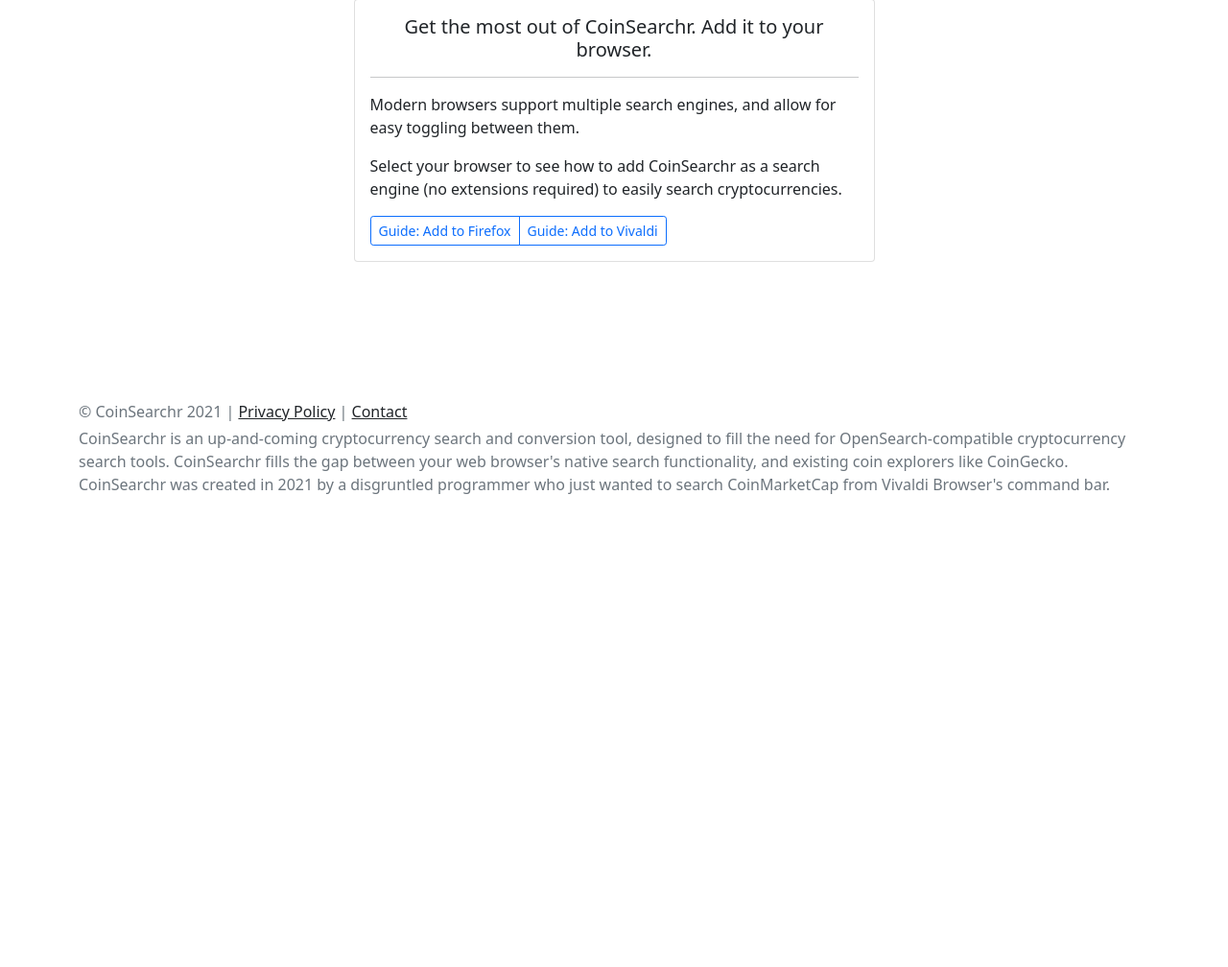
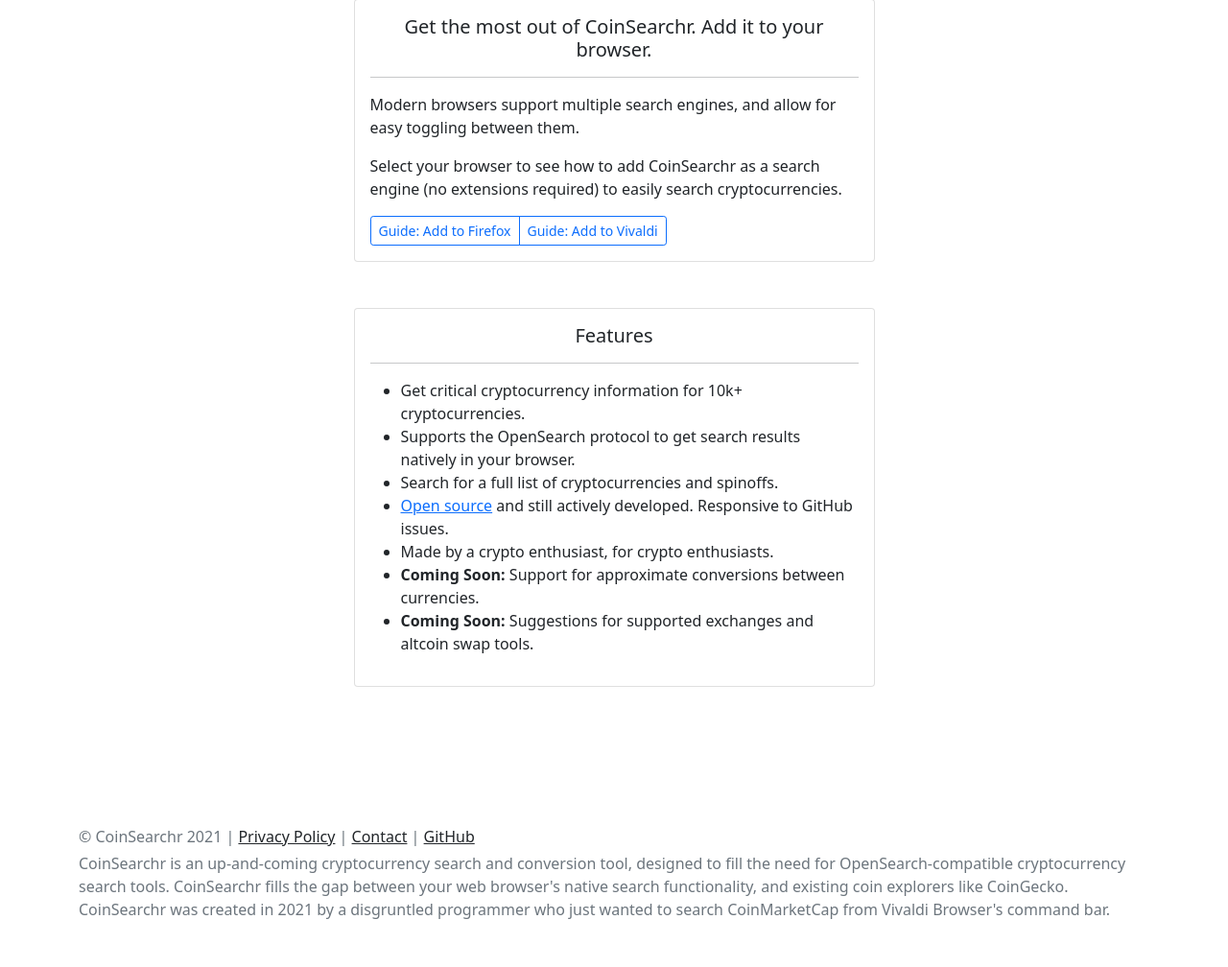
Before and after one commit to CoinSearchr/CoinSearchr-site, a Flask app: page / in a window 1280 px wide. Shown: the part 525-1533 px from the top of the page at 96% size. Before the commit the page ends 1040 px from the top, so only its background shows below. Run offline with Flask 2, Linux system fonts and the light colour scheme; some libraries are stand-ins or nearby versions.

Commit message:
Add features list and GitHub links
- Add features list to home page (Close #28)

- Add links to GitHub and GitHub issues

```diff
--- a/coinsearchr/templates/base.jinja2
+++ b/coinsearchr/templates/base.jinja2
@@ -93,7 +93,7 @@
 					<a href="#" class="link-dark">Back to top</a>
 				</p>
 				--> {# TODO JS hide "Back to top" button if it's less than 2 screenfuls, but show otherwise #}
-				<p class="mb-1">&copy; CoinSearchr {{ now.year }} | <a href="{{ url_for('privacypolicy') }}" class="link-dark">Privacy Policy</a> | <a href="{{ url_for('contact') }}" class="link-dark">Contact</a></p>
+				<p class="mb-1">&copy; CoinSearchr {{ now.year }} | <a href="{{ url_for('privacypolicy') }}" class="link-dark">Privacy Policy</a> | <a href="{{ url_for('contact') }}" class="link-dark">Contact</a> | <a href="https://github.com/CoinSearchr/CoinSearchr-site" target="_blank" class="link-dark">GitHub</a></p>
 				<p class="mb-0">CoinSearchr is an up-and-coming cryptocurrency search and conversion tool, designed to fill the need for <a href="https://developer.mozilla.org/en-US/docs/Web/OpenSearch" target="_blank" class="link-secondary text-decoration-none">OpenSearch-compatible</a> cryptocurrency search tools. CoinSearchr fills the gap between your web browser's native search functionality, and existing coin explorers like CoinGecko. CoinSearchr was created in 2021 by a disgruntled programmer who just wanted to search CoinMarketCap from Vivaldi Browser's command bar.</p>
 			</div>
 		</footer>
--- a/coinsearchr/templates/contact.jinja2
+++ b/coinsearchr/templates/contact.jinja2
@@ -13,7 +13,7 @@
 					<ul class="">
 						<li><a href="https://reddit.com/u/coin-searchr" class="text-decoration-none" target="_blank">Discuss on Reddit</a></li>
 						<li><a href="mailto:coinsearchr+feedback@protonmail.com" class="text-decoration-none">Email CoinSearchr</a> (coinsearchr [at] protonmail [dot] com)</li>
-						<li><a href="https://github.com/CoinSearchr/CoinSearchr-site" target="_blank" class="text-decoration-none">Contribute on GitHub</a></li>
+						<li><a href="https://github.com/CoinSearchr/CoinSearchr-site" target="_blank" class="text-decoration-none">Contribute on GitHub</a> or <a href="https://github.com/CoinSearchr/CoinSearchr-site/issues" target="_blank" class="text-decoration-none">Open an Issue</a></li>
 					</ul>
 				</div>
 			</div>
--- a/coinsearchr/templates/index.jinja2
+++ b/coinsearchr/templates/index.jinja2
@@ -41,6 +41,27 @@
 						</div>
 					</div>
 				</div>
+
+
+				<div class="card mt-5">
+					<div class="card-body">
+						<h5 class="card-title text-center">
+							Features
+						</h5>
+						<hr>
+						<p class="card-text text-start">
+							<ul class="text-start">
+								<li>Get critical cryptocurrency information for 10k+ cryptocurrencies.</li>
+								<li>Supports the OpenSearch protocol to get search results natively in your browser.</li>
+								<li>Search for a full list of cryptocurrencies and spinoffs.</li>
+								<li><a href="https://github.com/CoinSearchr/CoinSearchr-site" target="_blank" class="">Open source</a> and still actively developed. Responsive to GitHub issues.</li>
+								<li>Made by a crypto enthusiast, for crypto enthusiasts.</li>
+								<li><strong>Coming Soon:</strong> Support for approximate conversions between currencies.</li>
+								<li><strong>Coming Soon:</strong> Suggestions for supported exchanges and altcoin swap tools.</li>
+							</ul>
+						</p>
+					</div>
+				</div>
 			</div>
 		</div>
 	</section>
```
